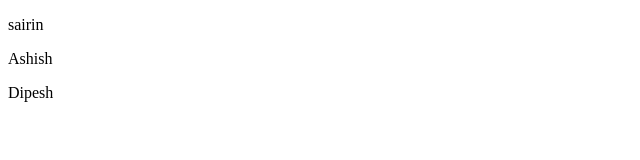
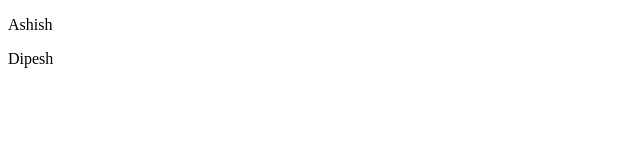
Before and after one commit to Dipesh77Dev/TRIDEV-MERN-CRUD, a React (Create React App) app in the folder frontend/: page / in a window 1280 px wide. Shown: the top 160 px of the page, without its empty margins (0-640 px from the left). Built offline with nearby package versions, Linux system fonts and the light colour scheme.

Commit message:
updating text

```diff
--- a/frontend/src/App.js
+++ b/frontend/src/App.js
@@ -3,7 +3,7 @@ import './App.css'
 function App () {
   return (
     <div>
-      <p>sairin</p>
+
       <p>Ashish</p>
       <p>Dipesh</p>
     </div>
```
